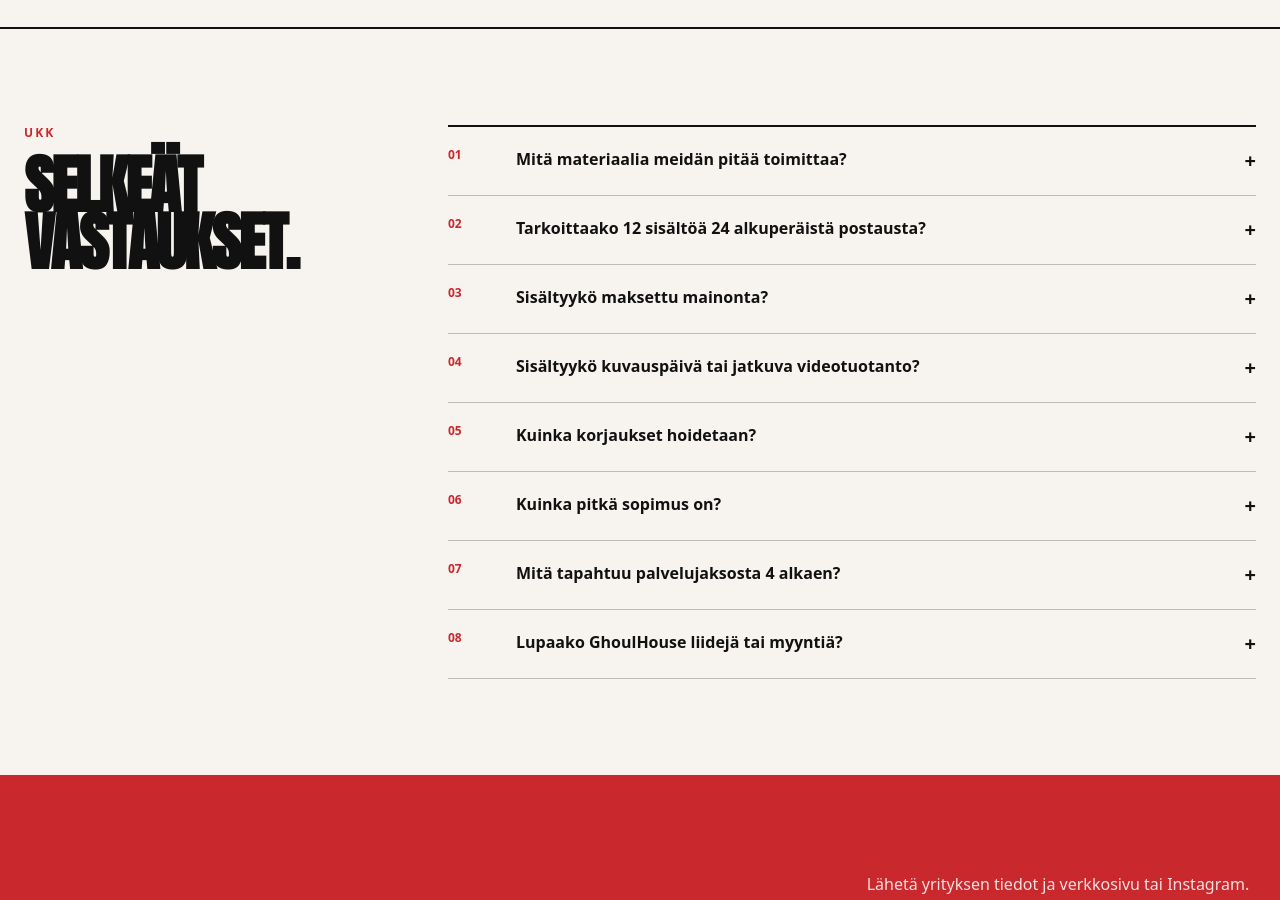
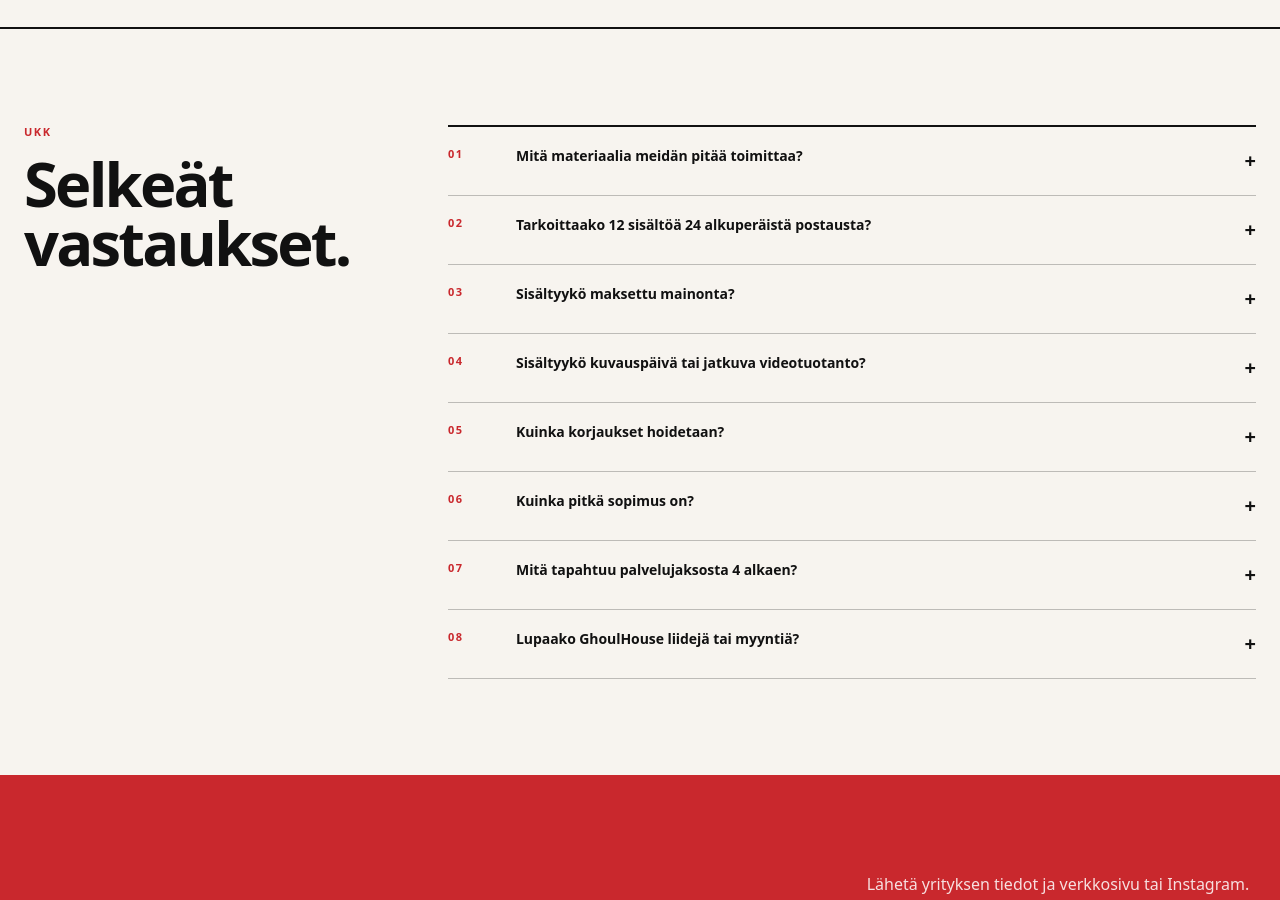
Before and after one commit to Jambovisuaalit/ghoulhouse-landing, a Next.js app: page / in a window 1280 px wide. Shown: the part 8140-9040 px from the top of the page. Built offline with nearby package versions, Linux system fonts and the light colour scheme.

Commit message:
design: apply typography hierarchy to FAQ

```diff
--- a/src/components/sections/FAQ.tsx
+++ b/src/components/sections/FAQ.tsx
@@ -49,10 +49,10 @@ export default function FAQ() {
       <Container>
         <div className="grid grid-cols-1 gap-10 lg:grid-cols-12">
           <div className="lg:col-span-4">
-            <p className="mb-4 text-xs font-bold uppercase tracking-[0.18em] text-signal">
+            <p className="type-label mb-4 text-signal">
               UKK
             </p>
-            <h2 className="font-display text-[clamp(2.8rem,5vw,5.5rem)] font-black uppercase leading-[0.9] tracking-[-0.04em] text-ink">
+            <h2 className="type-section-title max-w-[10ch] text-ink">
               Selkeät vastaukset.
             </h2>
           </div>
@@ -64,10 +64,10 @@ export default function FAQ() {
                 className="group border-b border-ink/25"
               >
                 <summary className="grid cursor-pointer list-none grid-cols-[52px_1fr_auto] gap-4 py-5 text-left">
-                  <span className="text-xs font-black text-signal">
+                  <span className="type-label text-signal">
                     {String(index + 1).padStart(2, '0')}
                   </span>
-                  <span className="font-bold text-ink">{item.question}</span>
+                  <span className="type-ui text-ink">{item.question}</span>
                   <span
                     aria-hidden="true"
                     className="text-xl font-black text-ink transition-transform group-open:rotate-45"
@@ -75,7 +75,7 @@ export default function FAQ() {
                     +
                   </span>
                 </summary>
-                <p className="max-w-2xl pb-6 pl-[68px] text-sm leading-relaxed text-ink/65">
+                <p className="max-w-[62ch] pb-6 pl-[68px] text-[0.95rem] leading-[1.6] text-ink/70">
                   {item.answer}
                 </p>
               </details>
```
